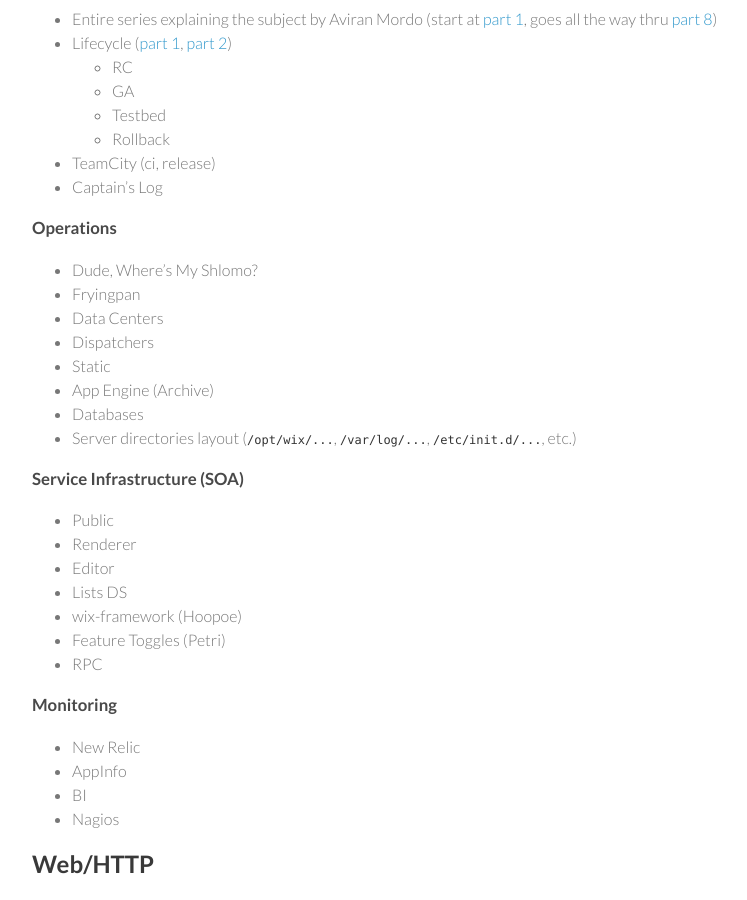
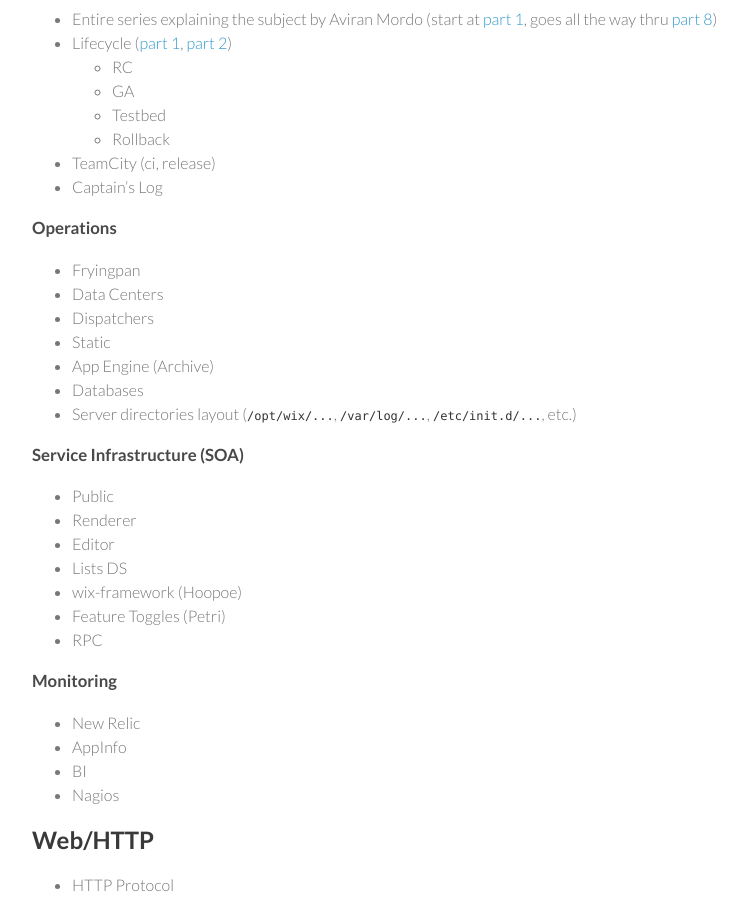
Before and after one commit to kleopatra999/wix.github.io, a Jekyll site: the page built from _posts/2013-12-06-backend-engineer-guide.md, in a window 1280 px wide and 900 px high, scrolled down 2770 px. Shown: the whole window, without its empty margins (248-995 px from the left). Built offline with Jekyll 4.4.1, drawn with Linux system fonts in a browser that asks for light colours; Markdown is read by kramdown in place of the engine named in the settings.

Commit message:
Update 2013-12-06-backend-engineer-guide.md

```diff
--- a/_posts/2013-12-06-backend-engineer-guide.md
+++ b/_posts/2013-12-06-backend-engineer-guide.md
@@ -129,7 +129,6 @@
 
 ### Operations
 
-* Dude, Where's My Shlomo?
 * Fryingpan
 * Data Centers
 * Dispatchers
```
